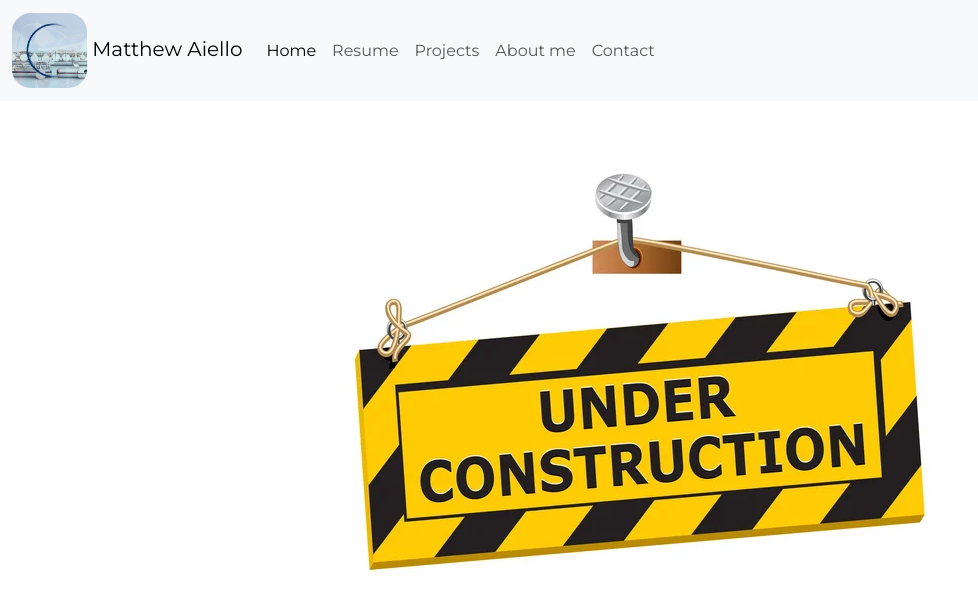
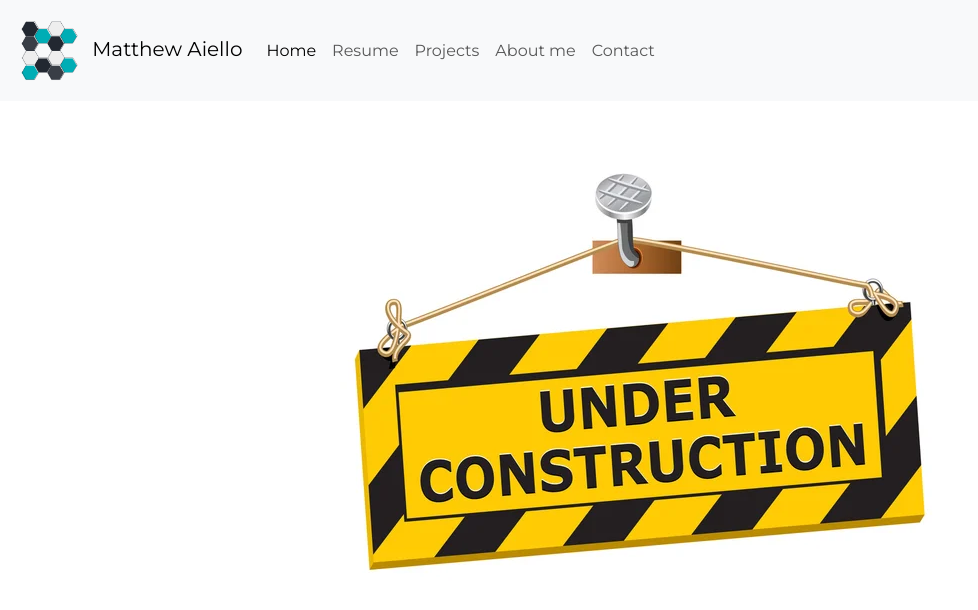
Before and after one commit to MatthewAiello/homepage, a plain HTML site: page resume.html in a window 1280 px wide. Shown: the whole page, without its empty margins (0-978 px from the left). Drawn offline with nearby package versions, Linux system fonts and the light colour scheme.

Commit message:
Add files via upload
logo change part 2

```diff
--- a/resume.html
+++ b/resume.html
@@ -30,7 +30,7 @@
 <section id="navbar">
     <nav class="navbar navbar-expand-lg bg-body-tertiary">
         <div class="container-fluid">
-          <a class="navbar-brand" href="index.html" id="coollink"><img src="logo.jpg" width="75" class="logo"> Matthew Aiello</a>
+          <a class="navbar-brand" href="index.html" id="coollink"><img src="logo.png" width="75" class="logo"> Matthew Aiello</a>
           <button class="navbar-toggler" type="button" data-bs-toggle="collapse" data-bs-target="#navbarNav" aria-controls="navbarNav" aria-expanded="false" aria-label="Toggle navigation">
             <span class="navbar-toggler-icon"></span>
           </button>
```
Also changed, not shown: index.html (+1 -1 lines), mondrian.html (+1 -1 lines).
